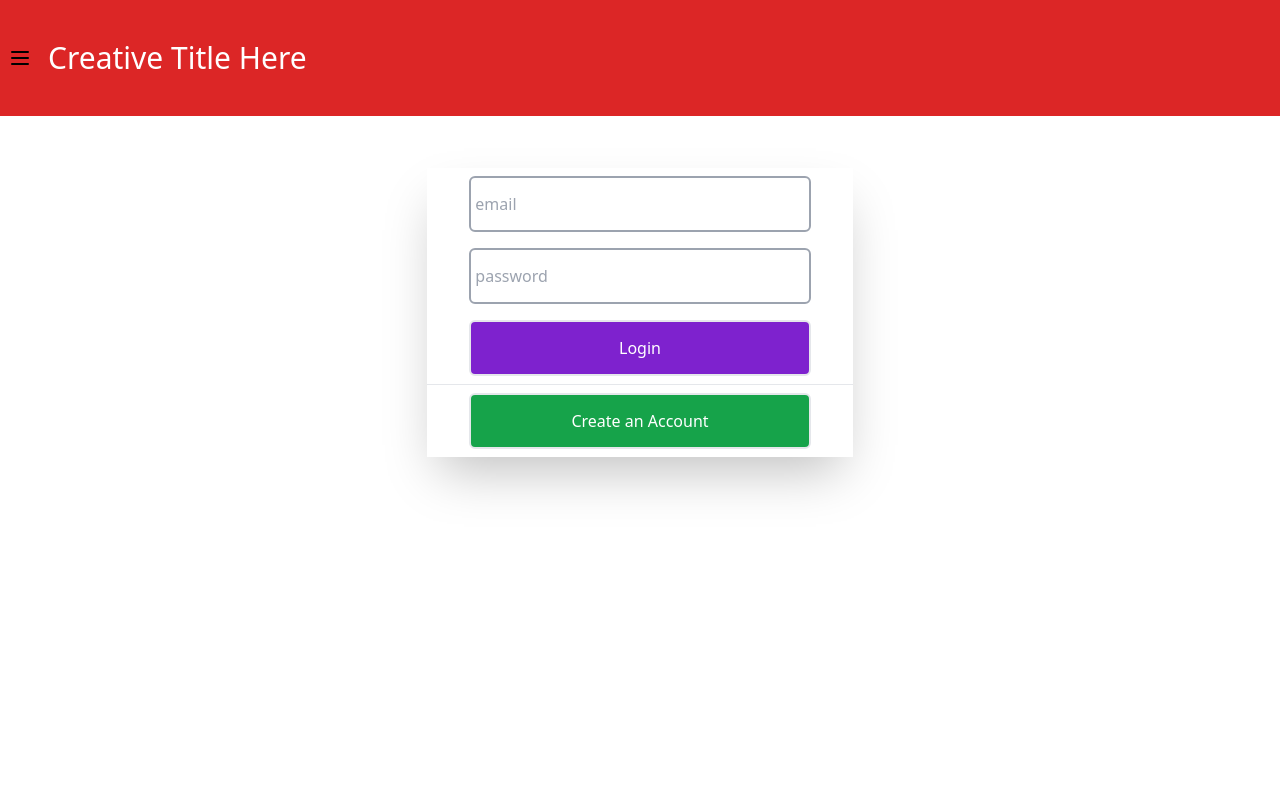
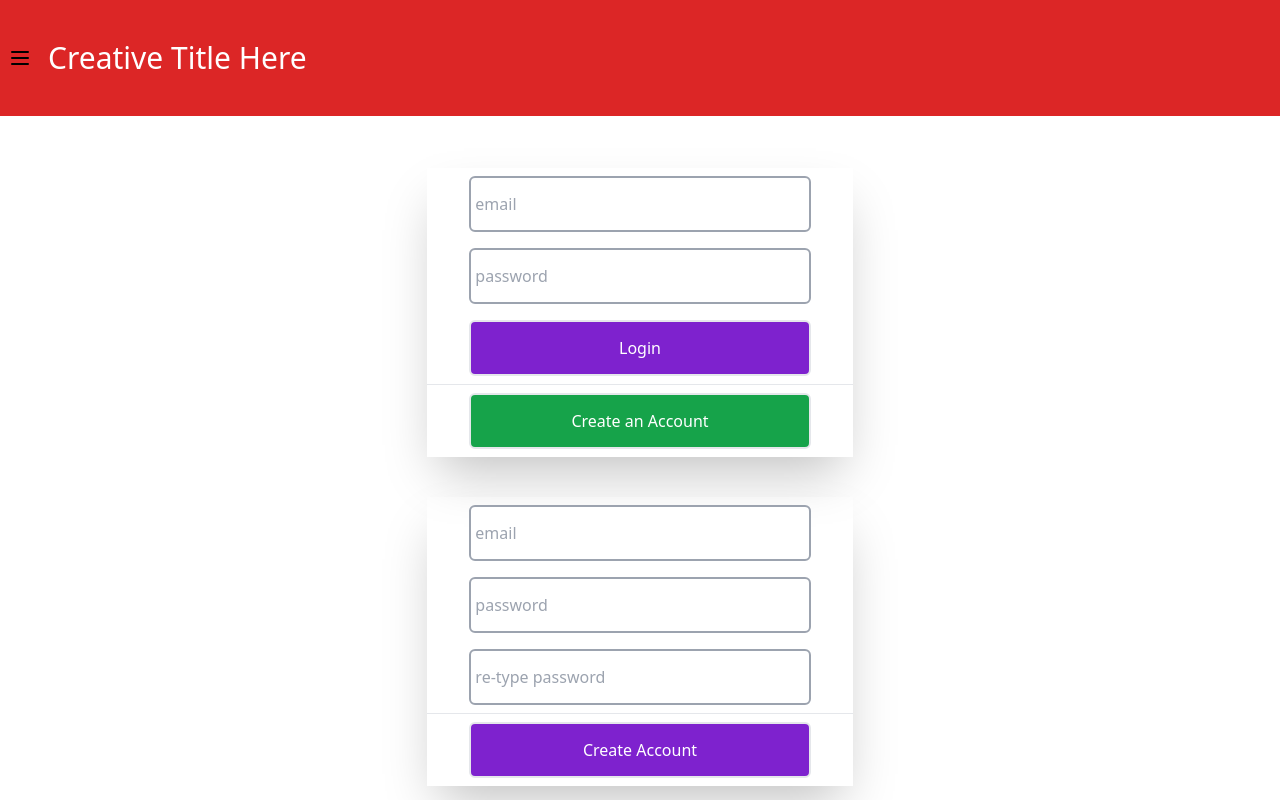
Before and after one commit to alexbrandon3/social-media-mockup, a React (Create React App) app: page / in a window 1280 px wide. Built offline with nearby package versions, Linux system fonts and the light colour scheme.

Commit message:
created signup component

```diff
--- a/src/App.js
+++ b/src/App.js
@@ -1,12 +1,10 @@
 import "./App.css";
-import LoginNavbar from "./components/LoginNavbar.js";
-import SignUp from "./components/SignUp";
+import HomePage from "./components/homepage/HomePage";
 
 function App() {
   return (
     <div className="App">
-      <LoginNavbar />
-      <SignUp />
+      <HomePage />
     </div>
   );
 }
--- /dev/null
+++ b/src/components/homepage/HomePage.js
@@ -0,0 +1,16 @@
+import React from "react";
+import LoginNavbar from "./LoginNavbar";
+import Login from "./Login";
+import SignUp from "./Signup";
+
+const HomePage = () => {
+  return (
+    <div>
+      <LoginNavbar />
+      <Login />
+      <SignUp />
+    </div>
+  );
+};
+
+export default HomePage;
--- /dev/null
+++ b/src/components/homepage/Signup.js
@@ -0,0 +1,31 @@
+import React from "react";
+
+const SignUp = () => {
+  return (
+    <div className="flex justify-center">
+      <div className="flex-col flex-wrap mt-10 w-1/3 shadow-2xl">
+        <input
+          className="h-14 m-2 p-1 w-4/5 rounded-md border-2 border-gray-400 text-red-700 hover:border-blue-700 hover:placeholder-blue-700"
+          placeholder="email"
+          type="email"
+        />
+        <input
+          className="h-14 m-2 p-1 w-4/5 rounded-md border-2 border-gray-400 hover:border-blue-700 hover:placeholder-blue-700"
+          placeholder="password"
+          type="password"
+        />
+        <input
+          className="h-14 m-2 p-1 w-4/5 rounded-md border-2 border-gray-400 hover:border-blue-700 hover:placeholder-blue-700"
+          placeholder="re-type password"
+          type="password"
+        />
+        <hr />
+        <button className="h-14 m-2 p-1 w-4/5 rounded-md border-2 text-white bg-purple-700 hover:bg-purple-600">
+          Create Account
+        </button>
+      </div>
+    </div>
+  );
+};
+
+export default SignUp;
```
Also changed, not shown: src/components/homepage/Login.js (renamed from src/components/SignUp.js), src/components/homepage/LoginNavbar.js (renamed from src/components/LoginNavbar.js).
